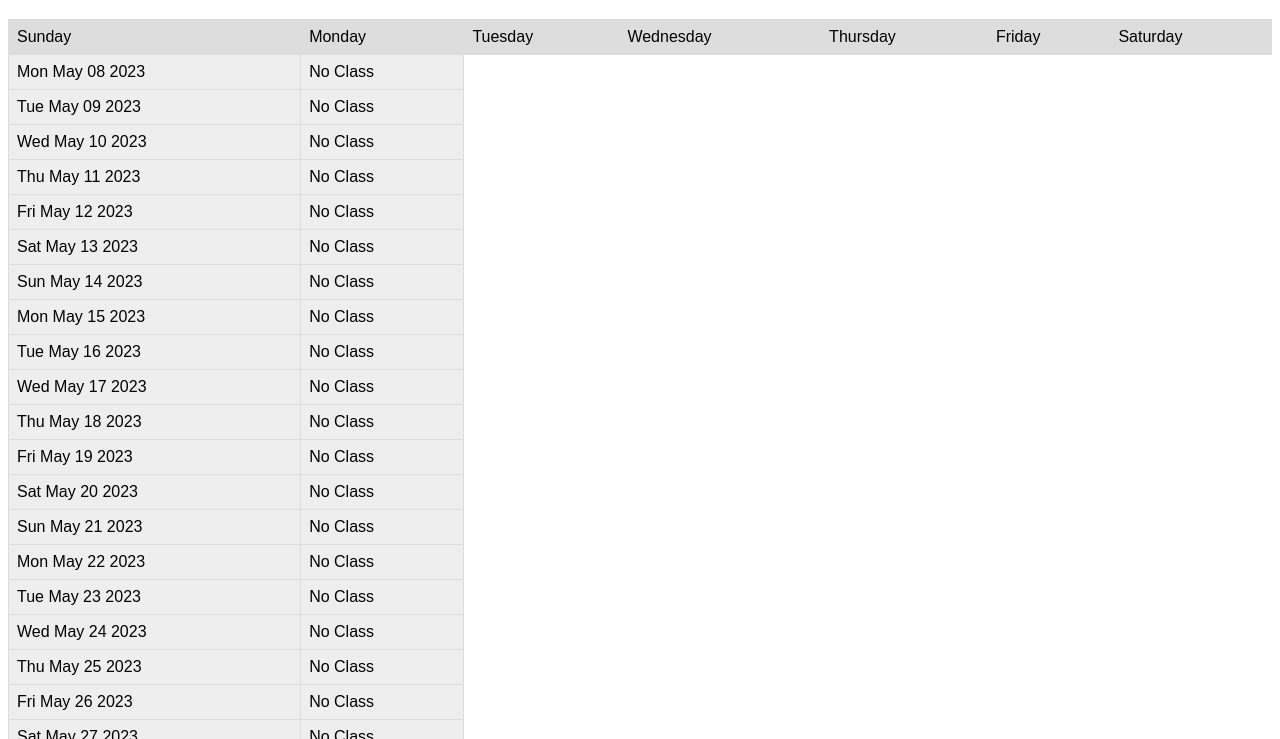
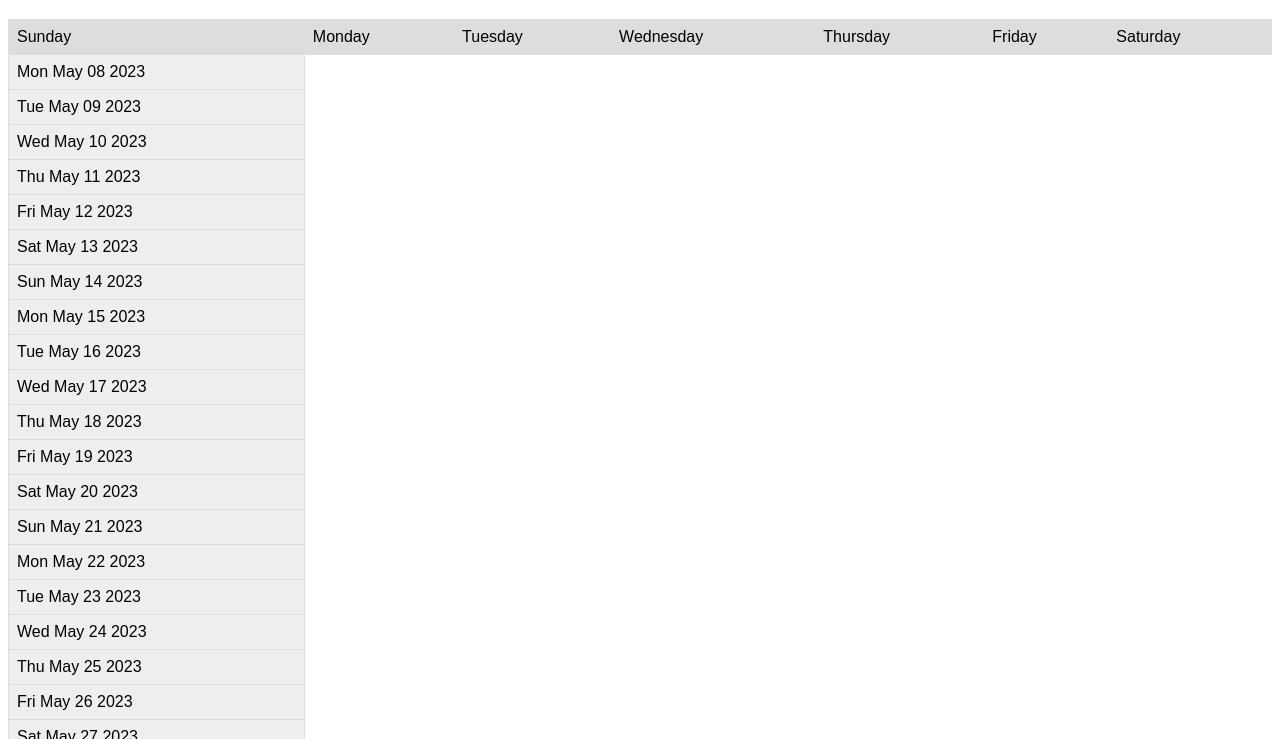
Before and after one commit to ajpowell1/ClassCalander.github.io, a plain HTML site: page index.html in a window 1280 px wide. Shown: the part 61-800 px from the top of the page. Drawn offline with Linux system fonts and the light colour scheme.

Commit message:
Update index.html

```diff
--- a/index.html
+++ b/index.html
@@ -76,9 +76,6 @@
 				itemCell.innerHTML = scheduleItem;
 				}
 				}
-				else {
-				var noClassCell = dateRow.insertCell();
-				noClassCell.innerHTML = "No Class";
 				}
 				}
 				}
```
